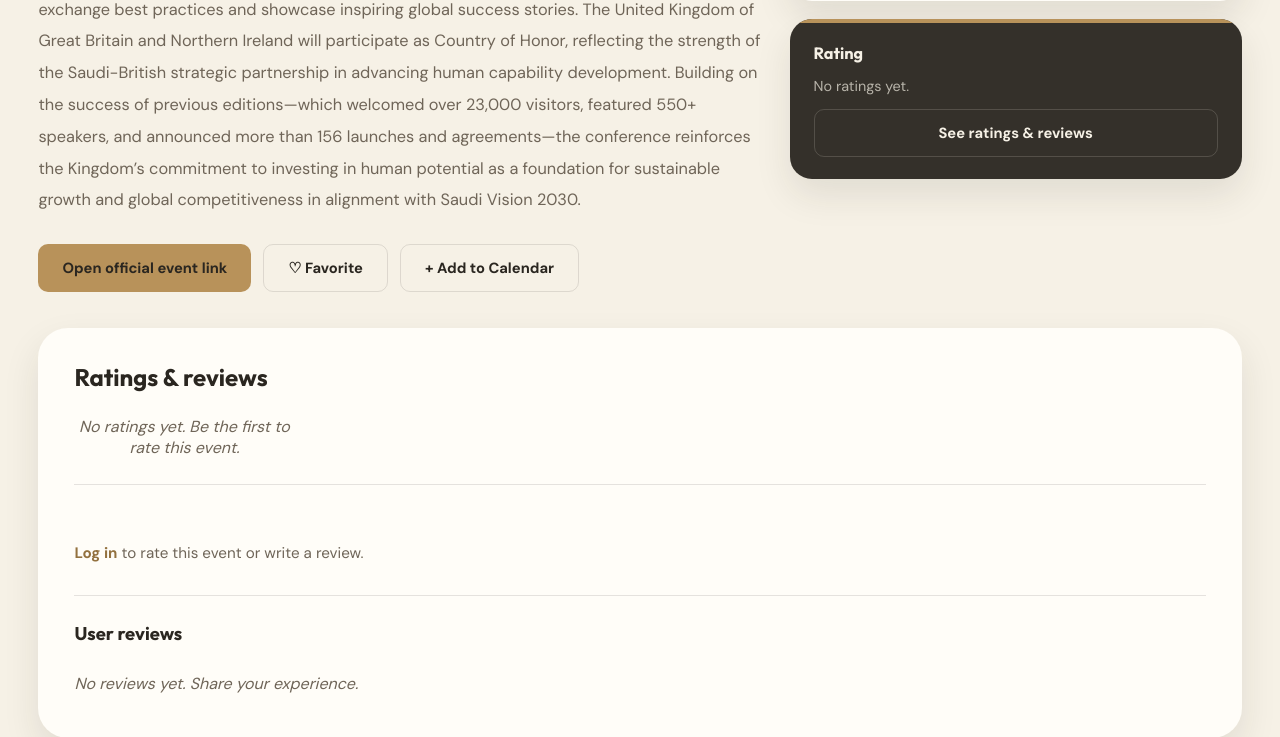
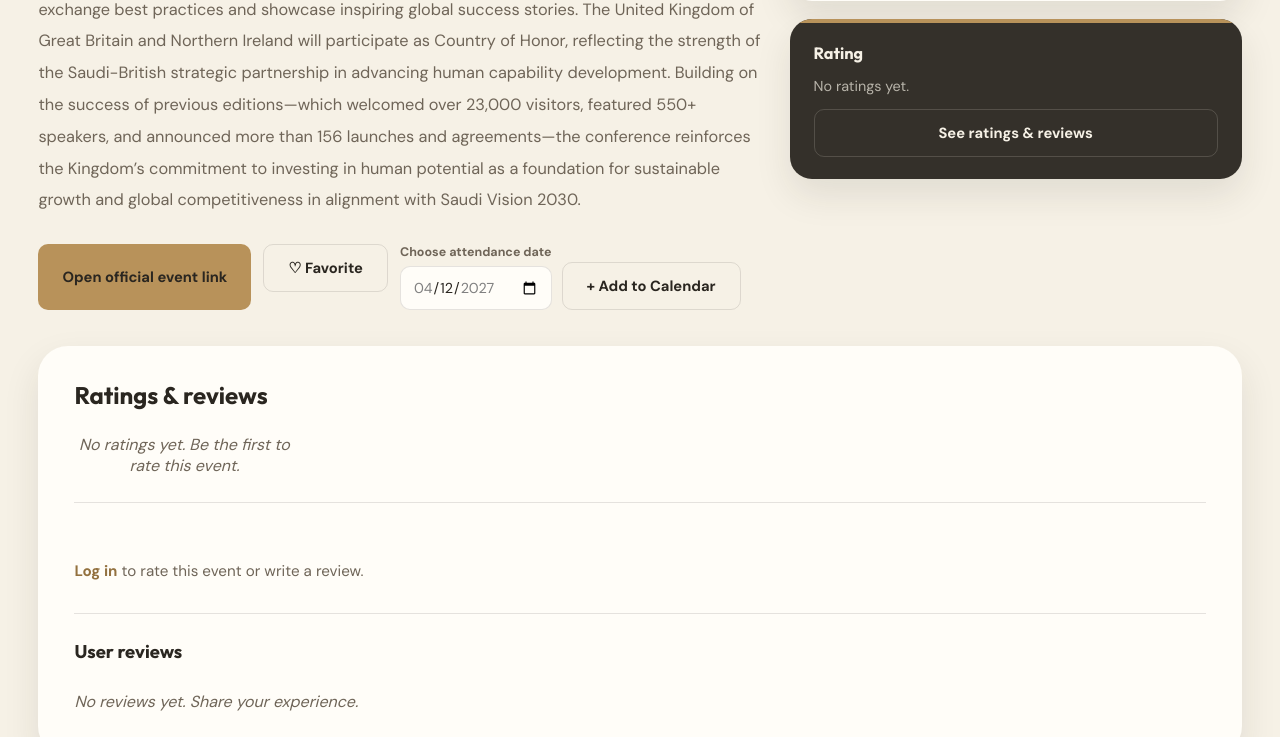
Before and after one commit to Rawasi44/2026-GP2-Group15, a Flask app: page /events/1 in a window 1280 px wide. Shown: the part 937-1674 px from the top of the page. Run offline with Flask 3, Linux system fonts and the light colour scheme; data comes from the database, SQL or seed files in the repository; data that the repository does not hold is empty.

Commit message:
Update event_details.html

```diff
--- a/templates/event_details.html
+++ b/templates/event_details.html
@@ -55,12 +55,39 @@
           </button>
         </form>
 
+        {% if is_in_calendar %}
         <form method="POST" action="{{ url_for('calendar.toggle_calendar', event_id=event.id) }}">
           <input type="hidden" name="next" value="{{ request.path }}">
-          <button type="submit" class="outline-btn {{ 'is-active' if is_in_calendar else '' }}">
-            {{ '\u2713 In Calendar' if is_in_calendar else '+ Add to Calendar' }}
+          <button type="submit" class="outline-btn is-active">
+            ✓ In Calendar — Remove
           </button>
         </form>
+        {% else %}
+        <form method="POST"
+              action="{{ url_for('calendar.toggle_calendar', event_id=event.id) }}"
+              class="calendar-add-form">
+          <input type="hidden" name="next" value="{{ request.path }}">
+
+          <div class="calendar-date-wrap">
+            <label for="scheduled-date-{{ event.id }}">Choose attendance date</label>
+            <input
+              id="scheduled-date-{{ event.id }}"
+              type="date"
+              name="scheduled_date"
+              class="calendar-date-input"
+              min="{{ event.start_date.isoformat() }}"
+              max="{{ (event.end_date or event.start_date).isoformat() }}"
+              data-start-date="{{ event.start_date.isoformat() }}"
+              data-end-date="{{ (event.end_date or event.start_date).isoformat() }}"
+              required
+            >
+          </div>
+
+          <button type="submit" class="outline-btn">
+            + Add to Calendar
+          </button>
+        </form>
+        {% endif %}
       </div>
     </div>
 
@@ -313,6 +340,43 @@
 
   .details-actions form {
     margin: 0;
+  }
+
+  .calendar-add-form {
+    display: flex;
+    align-items: end;
+    gap: 10px;
+    flex-wrap: wrap;
+  }
+
+  .calendar-date-wrap {
+    display: flex;
+    flex-direction: column;
+    gap: 6px;
+  }
+
+  .calendar-date-wrap label {
+    color: var(--text-soft);
+    font-size: 0.78rem;
+    font-weight: 700;
+  }
+
+  .calendar-date-input {
+    min-height: 44px;
+    padding: 10px 12px;
+    border: 1.5px solid var(--border);
+    border-radius: var(--radius-sm);
+    background: var(--card);
+    color: var(--text-main);
+    font-family: var(--font-body);
+    font-size: 0.9rem;
+    outline: none;
+    transition: 0.18s ease;
+  }
+
+  .calendar-date-input:focus {
+    border-color: var(--accent);
+    box-shadow: 0 0 0 3px var(--accent-soft);
   }
 
   .details-actions .outline-btn {
@@ -571,10 +635,48 @@
     .review-date {
       margin-left: 50px;
     }
+
+    .calendar-add-form {
+      width: 100%;
+      align-items: stretch;
+    }
+
+    .calendar-date-wrap {
+      width: 100%;
+    }
+
+    .calendar-date-input {
+      width: 100%;
+    }
+
+    .calendar-add-form .outline-btn {
+      width: 100%;
+    }
   }
 </style>
 
 <script>
+  (function () {
+    document.querySelectorAll('.calendar-date-input').forEach(function (input) {
+      var startDate = input.getAttribute('data-start-date');
+      var endDate = input.getAttribute('data-end-date') || startDate;
+
+      if (!startDate) return;
+
+      var now = new Date();
+      var yyyy = now.getFullYear();
+      var mm = String(now.getMonth() + 1).padStart(2, '0');
+      var dd = String(now.getDate()).padStart(2, '0');
+      var today = yyyy + '-' + mm + '-' + dd;
+
+      if (today >= startDate && today <= endDate) {
+        input.value = today;
+      } else {
+        input.value = startDate;
+      }
+    });
+  })();
+
   (function () {
     function parseTimeString(str) {
       if (!str) return { hours: 0, minutes: 0 };
```
